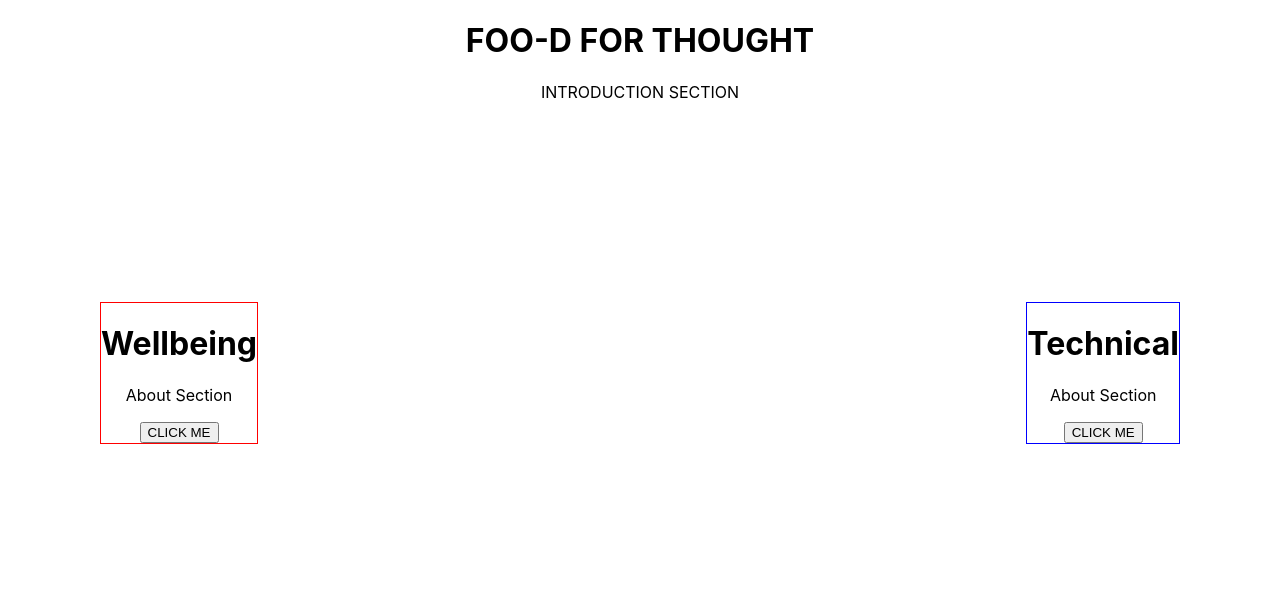
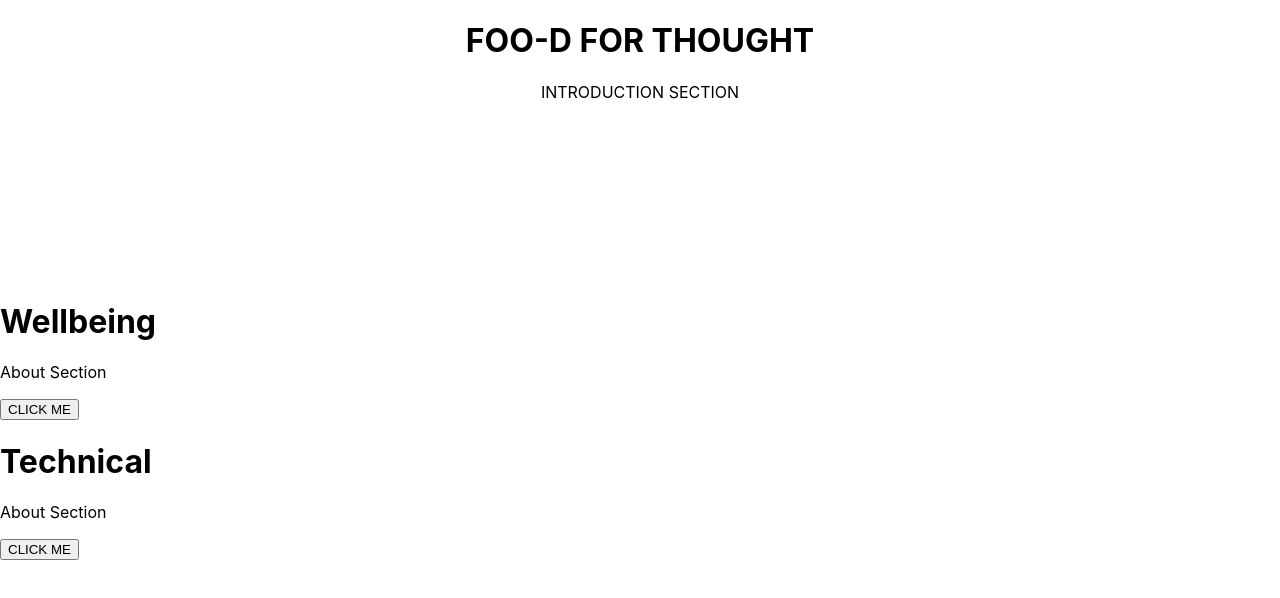
Before and after one commit to SchoolOfCode/w9_frontend-project-neemo-ryan-harry-mino, a React (Create React App) app: page / in a window 1280 px wide. Shown: the top 598 px of the page. Built offline with nearby package versions, Linux system fonts and the light colour scheme.

Commit message:
removed unnecessary classnames

```diff
--- a/src/Components/Home/Home.js
+++ b/src/Components/Home/Home.js
@@ -9,11 +9,11 @@ const navigate = useNavigate()
           <h1> FOO-D FOR THOUGHT</h1>
           <p>INTRODUCTION SECTION</p>
         </div>
-        <div className="wellbeignSection">
+        <div>
           <Cardcomponent className="wellbeing-section" title={"Wellbeing"} aboutSection= {"About Section"} />
           <button onClick={() => navigate("/wellbeing")}>CLICK ME</button>
         </div>
-        <div className="technicalSection">
+        <div>
           <Cardcomponent className="tecnhical-section" title={"Technical"} aboutSection= {"About Section"} />
           <button onClick={() => navigate("/technical")}>CLICK ME</button>
         </div>
```
